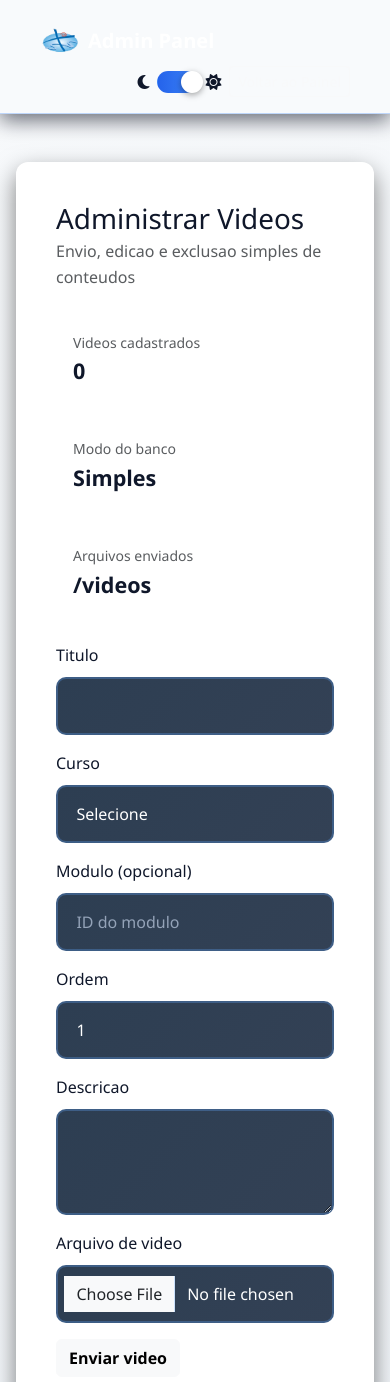
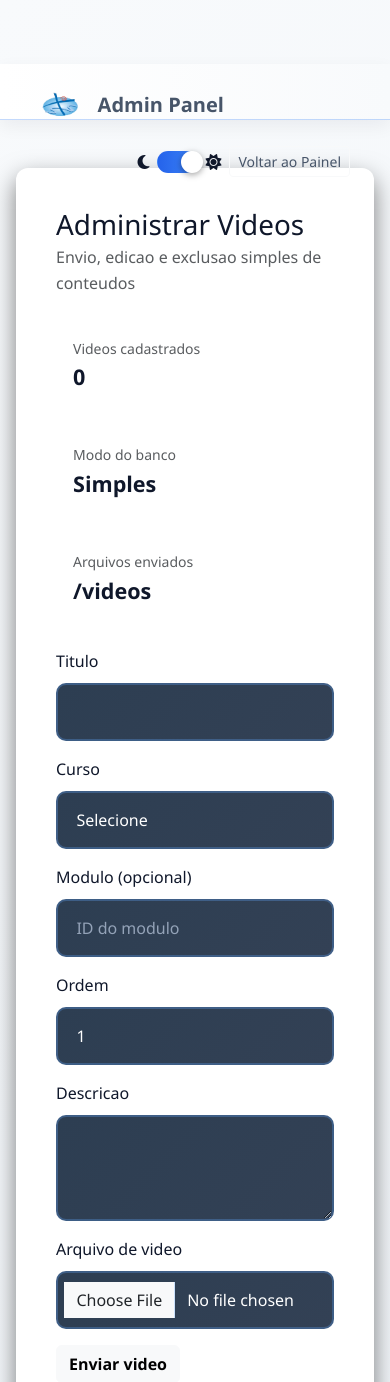
Before and after one commit to danielborbasousa/SiteManancial-Demo, a PHP site: page /SiteManancial-Demo/php/admin/admin_conteudos.php in a window 390 px wide. Shown: the top 1382 px of the page. Run offline with PHP 8.4, Linux system fonts and the light colour scheme; a user stored in the database is signed in; data comes from the database, SQL or seed files in the repository.

Commit message:
style: padronizar tema e responsividade da interface

```diff
--- a/css/styles.css
+++ b/css/styles.css
@@ -2,7 +2,9 @@
 /* Variáveis CSS para cores e temas */
 :root {
     --bg-dark: #07101d;
+    --navbar-height: clamp(56px, 6.5vh, 84px);
     --bg-light: #152238;
+    --surface: linear-gradient(90deg, rgba(7,16,29,0.96), rgba(21,34,56,0.92));
     --text-main: #ffffff;
     --text-muted: #94a3b8;
     --card-bg: #475569;
@@ -70,6 +72,7 @@
 :root[data-theme="light"] {
     --bg-dark: #f8fafc;
     --bg-light: #f1f5f9;
+    --surface: linear-gradient(90deg, #ffffff, #f8fafc);
     --text-main: #0f172a;
     --text-muted: #475569;
     --card-bg: #e2e8f0;
@@ -99,16 +102,35 @@ body {
     font-family: 'Segoe UI', Tahoma, Geneva, Verdana, sans-serif;
     line-height: 1.6;
     overflow-x: hidden;
+    /* reserve space for sticky navbar to avoid content overlap */
+    padding-top: calc(var(--navbar-height) + 8px);
 }
 
 /* Personalização da navbar */
 .navbar {
-    background: linear-gradient(90deg, var(--bg-dark), var(--bg-dark)) !important;
-    background-color: var(--bg-dark) !important;
+    background: var(--surface) !important;
+    background-color: unset !important;
     border-bottom: 1px solid rgba(255,255,255,0.03);
     box-shadow: 0 6px 20px rgba(2,6,23,0.6);
     z-index: 1000;
+    height: var(--navbar-height);
+    position: sticky;
+    top: 0;
+    display: block;
 }
+
+/* Ensure navbar contents are arranged responsively */
+.navbar .container-fluid {
+    display: flex;
+    align-items: center;
+    justify-content: space-between;
+    gap: 1rem;
+    flex-wrap: wrap;
+}
+
+.navbar .navbar-brand { flex: 0 0 auto; display: flex; align-items: center; gap: .6rem; }
+.navbar-nav { display:flex; gap: .6rem; align-items:center; flex-wrap:wrap; }
+.navbar .nav-item { white-space: nowrap; }
 /* Ícones na navbar */
 .nav-icon {
     width: 32px;
@@ -276,6 +298,8 @@ body {
     align-items: center;
     justify-content: center;
     overflow: hidden;
+    /* auth pages typically include their own back link; avoid extra top padding */
+    padding-top: 1.5rem;
 }
 
 .auth-page::before,
@@ -802,3 +826,54 @@ img { max-width: 100%; height: auto; }
     grid-template-columns: repeat(auto-fit, minmax(280px, 1fr));
     gap: 1.5rem;
 }
+
+/* Navbar link colors follow variables so theme changes propagate */
+.navbar, .navbar a, .navbar .nav-link, .navbar .navbar-brand {
+    color: var(--text-main) !important;
+}
+.navbar .nav-link { color: var(--text-muted) !important; }
+.navbar .nav-link:hover { color: var(--text-main) !important; }
+
+/* Strong overrides to beat inline styles in templates */
+:root[data-theme="light"] .navbar, :root[data-theme="light"] nav.navbar, :root[data-theme="light"] .navbar.navbar-expand-lg {
+    background: var(--surface) !important;
+    box-shadow: 0 6px 18px rgba(15,23,42,0.06) !important;
+}
+:root[data-theme="light"] .navbar .nav-link, :root[data-theme="light"] .navbar .navbar-brand, :root[data-theme="light"] .navbar a {
+    color: var(--text-muted) !important;
+}
+:root[data-theme="light"] .navbar .nav-link:hover, :root[data-theme="light"] .navbar a:hover {
+    color: var(--text-main) !important;
+}
+
+/* Footer that adapts to theme */
+.site-footer {
+    background: var(--surface) !important;
+    color: var(--text-muted) !important;
+    border-top: 1px solid rgba(96,165,250,0.06);
+    margin-top: 4rem;
+    padding: 3rem 0;
+}
+.site-footer h6 { color: var(--primary-light); }
+.site-footer a { color: var(--text-muted); }
+.site-footer a:hover { color: var(--text-main); text-decoration: underline; }
+
+/* Light theme tweaks for navbar/footer readability */
+:root[data-theme="light"] .site-footer hr, :root[data-theme="light"] .site-footer .divider { border-color: rgba(15,23,42,0.06) !important; }
+
+/* Override inline HR styles used in some templates */
+.site-footer hr { border-color: var(--border-color) !important; }
+
+/* auth-back-link lighter background in light theme */
+:root[data-theme="light"] .auth-back-link {
+    background: rgba(255,255,255,0.98) !important;
+    color: var(--text-main) !important;
+    border-color: rgba(15,23,42,0.06) !important;
+}
+
+/* Ensure elements with inline dark backgrounds are overridden when light theme active */
+:root[data-theme="light"] [style*="background: rgba(7,16,29"],
+:root[data-theme="light"] [style*="background: #000"],
+:root[data-theme="light"] [style*="background: var(--bg-dark)"] {
+    background: transparent !important;
+}
```
Also changed, not shown: index.html (+9 -9 lines).
